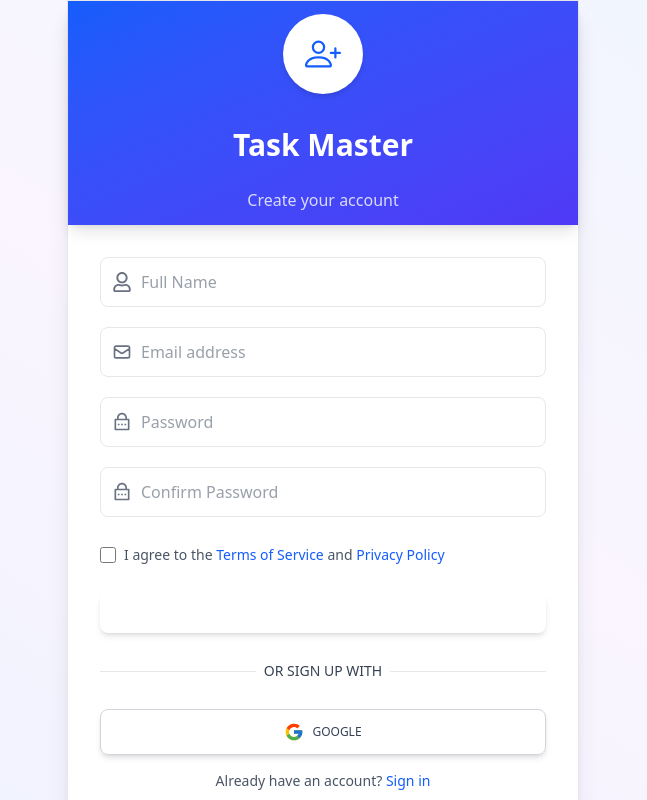
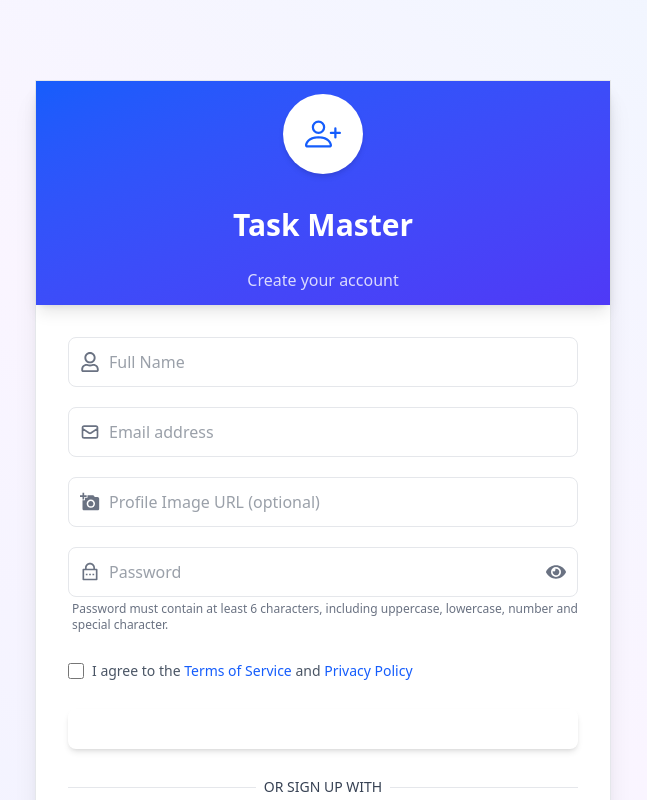
Before and after one commit to abdurrahmanmahmud5981/task-management-client, a React (Vite) app: page /register in a window 1280 px wide. Shown: the top 800 px of the page, without its empty margins (317-964 px from the left). Built offline with nearby package versions, Linux system fonts and the light colour scheme; no server answers.

Commit message:
feat: enhance login and registration pages with new styles and profile image input

```diff
--- a/src/pages/login/Login.jsx
+++ b/src/pages/login/Login.jsx
@@ -72,8 +72,9 @@
 
   return (
     <div className="flex items-center justify-center min-h-screen bg-gradient-to-tr from-indigo-50 via-purple-50 to-blue-50 ">
-      <div className="w-full max-w-md relative">
+      <div className="w-full max-w-xl relative py-20">
         <Card className="shadow-xl border border-gray-200">
+
           <CardHeader className="h-56 w-full bg-gradient-to-br from-blue-600 to-indigo-600 m-0 grid place-items-center shadow-lg rounded-b-none text-white">
             <div className="w-20 h-20 bg-white rounded-full flex items-center justify-center shadow-md mb-2">
               <FaRegUser className="text-blue-600 text-4xl" />
@@ -81,19 +82,21 @@
             <Typography color="white" className="font-bold text-3xl">
               Task Master
             </Typography>
+
+            <Typography
+
+              color="blue-gray"
+              className="text-center font-semibold text-lg"
+            >
+              Welcome Back
+            </Typography>
             <Typography color="white" className=" opacity-80">
               Your personal productivity hub
             </Typography>
           </CardHeader>
 
           <CardBody className="flex flex-col gap-5 px-8 pt-8">
-            <Typography
-              variant="h5"
-              color="blue-gray"
-              className="text-center font-semibold"
-            >
-              Welcome Back
-            </Typography>
+
 
             {authError && (
               <div className="bg-red-50 text-red-700 p-3 rounded-lg text-sm mb-2 border border-red-100 flex items-center">
--- a/src/pages/register/Register.jsx
+++ b/src/pages/register/Register.jsx
@@ -11,16 +11,18 @@
 import { FcGoogle } from 'react-icons/fc';
 import { HiOutlineMail } from 'react-icons/hi';
 import { RiLockPasswordLine } from 'react-icons/ri';
-import { FaRegUser } from 'react-icons/fa';
+import { FaRegUser, FaEye, FaEyeSlash } from 'react-icons/fa';
 import { BsPersonPlus } from 'react-icons/bs';
+import { MdAddAPhoto } from 'react-icons/md';
 import { Link, useNavigate } from 'react-router-dom';
 import useAuth from '../../hooks/useAuth';
 
 const Register = () => {
-  const { signInWithGoogle, signIn } = useAuth();
+  const { signInWithGoogle, createUser, updateUserProfile } = useAuth();
   const navigate = useNavigate();
   const [isLoading, setIsLoading] = useState(false);
   const [authError, setAuthError] = useState('');
+  const [showPassword, setShowPassword] = useState(false);
 
   const {
     register,
@@ -32,23 +34,27 @@
       fullName: '',
       email: '',
       password: '',
-      confirmPassword: ''
+      confirmPassword: '',
+      profileImageUrl: ''
     }
   });
 
   const password = watch("password");
+
+  const togglePasswordVisibility = () => {
+    setShowPassword(!showPassword);
+  };
 
   const onSubmit = async (data) => {
     setIsLoading(true);
     setAuthError('');
 
     try {
-      // This would be replaced with your actual Firebase authentication
-      // await createUserWithEmailAndPassword(auth, data.email, data.password);
-      // await updateProfile(auth.currentUser, { displayName: data.fullName });
-      console.log("Registered with email:", data.email, "and name:", data.fullName);
+      await createUser(data.email, data.password);
+      await updateUserProfile(data.fullName, data.profileImageUrl);
+      console.log("Registered with email:", data.email, "name:", data.fullName, "profile image:", data.profileImageUrl);
       setIsLoading(false);
-      // Navigate to dashboard or home page
+      navigate('/');
     } catch (err) {
       setAuthError('Failed to register. This email may already be in use.');
       setIsLoading(false);
@@ -60,13 +66,10 @@
     setAuthError('');
 
     try {
-      // This would be replaced with your actual Firebase authentication
-      // await signInWithPopup(auth, googleProvider);
       console.log("Registered with Google");
       const user = await signInWithGoogle();
       console.log(user);
       setIsLoading(false);
-      // Navigate to dashboard or home page
       navigate('/');
     } catch (err) {
       setAuthError('Failed to register with Google.');
@@ -76,7 +79,7 @@
 
   return (
     <div className="flex items-center justify-center min-h-screen bg-gradient-to-tr from-indigo-50 via-purple-50 to-blue-50">
-      <div className="w-full max-w-lg relative">
+      <div className="w-full max-w-xl relative py-20">
 
         <Card className="shadow-xl border border-gray-200">
           <CardHeader
@@ -94,7 +97,6 @@
           </CardHeader>
 
           <CardBody className="flex flex-col gap-5 px-8 pt-8">
-
 
             {authError && (
               <div className="bg-red-50 text-red-700 p-3 rounded-lg text-sm mb-2 border border-red-100 flex items-center">
@@ -154,13 +156,38 @@
                 )}
               </div>
 
+              {/* Profile Image URL Field */}
+              <div>
+                <div className="relative flex items-center">
+                  <div className="absolute left-3 text-gray-500">
+                    <MdAddAPhoto className="w-5 h-5" />
+                  </div>
+                  <input
+                    type="url"
+                    className={`w-full px-10 py-3 rounded-lg border ${errors.profileImageUrl ? 'border-red-300 bg-red-50' : 'border-gray-200'} focus:outline-none focus:ring-2 focus:ring-blue-500 transition-all text-gray-700`}
+                    placeholder="Profile Image URL (optional)"
+                    {...register("profileImageUrl", {
+                      required: "Profile Image is required",
+                      pattern: {
+                        value: /^(https?:\/\/)?([\da-z.-]+)\.([a-z.]{2,6})([/\w .-]*)*\/?$/,
+                        message: "Invalid URL format"
+                      }
+                    })}
+                  />
+                </div>
+                {errors.profileImageUrl && (
+                  <p className="text-red-500 text-xs mt-1 ml-1">{errors.profileImageUrl.message}</p>
+                )}
+              </div>
+
+              {/* Password Field with Toggle */}
               <div>
                 <div className="relative flex items-center">
                   <div className="absolute left-3 text-gray-500">
                     <RiLockPasswordLine className="w-5 h-5" />
                   </div>
                   <input
-                    type="password"
+                    type={showPassword ? "text" : "password"}
                     className={`w-full px-10 py-3 rounded-lg border ${errors.password ? 'border-red-300 bg-red-50' : 'border-gray-200'} focus:outline-none focus:ring-2 focus:ring-blue-500 transition-all text-gray-700`}
                     placeholder="Password"
                     {...register("password", {
@@ -175,30 +202,24 @@
                       }
                     })}
                   />
+                  <button
+                    type="button"
+                    onClick={togglePasswordVisibility}
+                    className="absolute right-3 text-gray-500 hover:text-gray-700 focus:outline-none"
+                    tabIndex="-1"
+                  >
+                    {showPassword ?
+                      <FaEyeSlash className="w-5 h-5" /> :
+                      <FaEye className="w-5 h-5" />
+                    }
+                  </button>
                 </div>
                 {errors.password && (
                   <p className="text-red-500 text-xs mt-1 ml-1">{errors.password.message}</p>
                 )}
-              </div>
-
-              <div>
-                <div className="relative flex items-center">
-                  <div className="absolute left-3 text-gray-500">
-                    <RiLockPasswordLine className="w-5 h-5" />
-                  </div>
-                  <input
-                    type="password"
-                    className={`w-full px-10 py-3 rounded-lg border ${errors.confirmPassword ? 'border-red-300 bg-red-50' : 'border-gray-200'} focus:outline-none focus:ring-2 focus:ring-blue-500 transition-all text-gray-700`}
-                    placeholder="Confirm Password"
-                    {...register("confirmPassword", {
-                      required: "Please confirm your password",
-                      validate: value => value === password || "Passwords do not match"
-                    })}
-                  />
-                </div>
-                {errors.confirmPassword && (
-                  <p className="text-red-500 text-xs mt-1 ml-1">{errors.confirmPassword.message}</p>
-                )}
+                <p className="text-gray-500 text-xs mt-1 ml-1">
+                  Password must contain at least 6 characters, including uppercase, lowercase, number and special character.
+                </p>
               </div>
 
               <div className="flex items-center mt-2">
```
